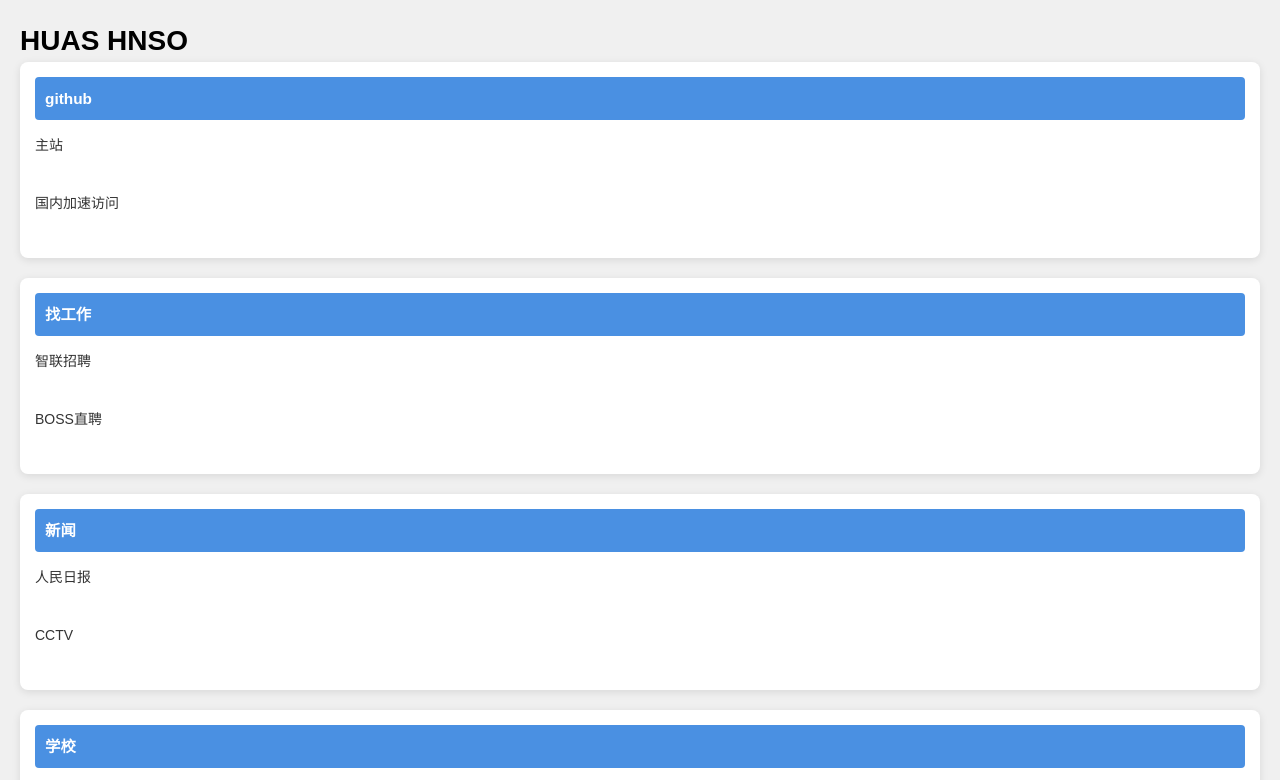
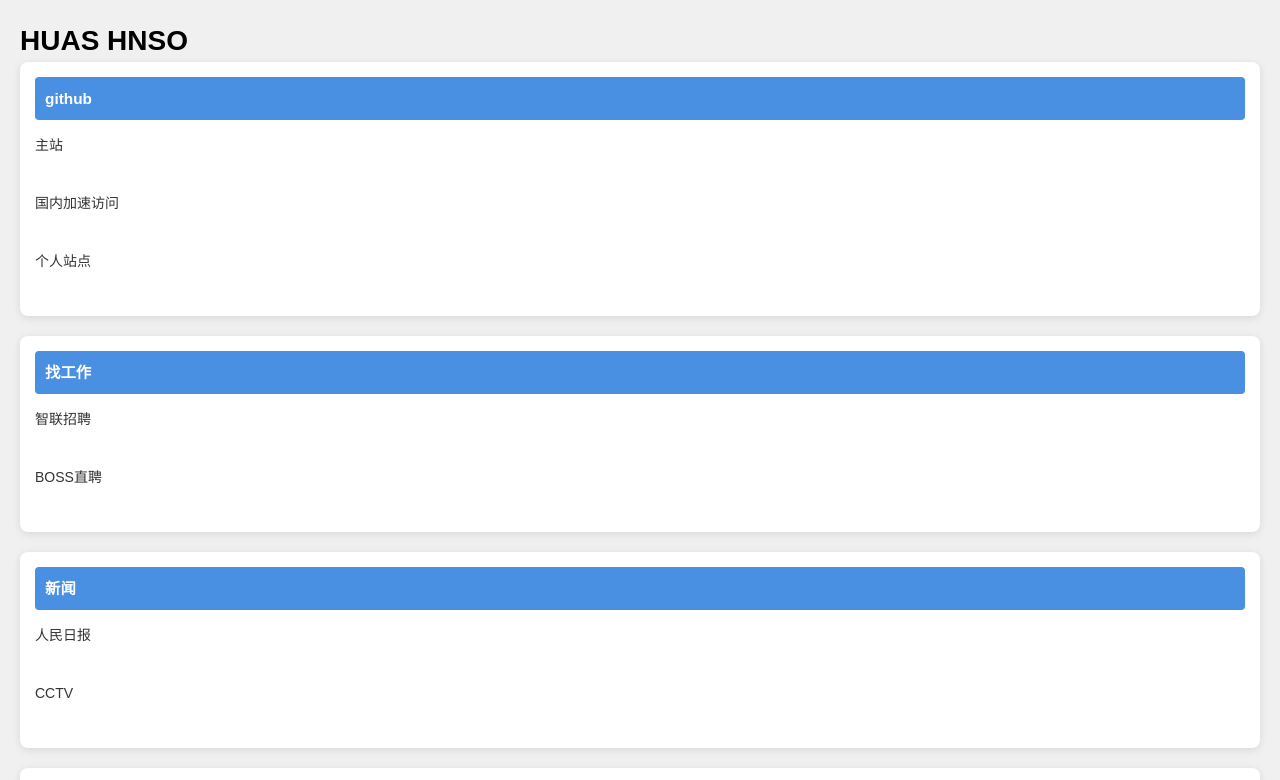
Before and after one commit to huashnso/huashnso.github.io, a plain HTML site: page index.html in a window 1280 px wide. Shown: the top 780 px of the page. Drawn offline with Linux system fonts and the light colour scheme.

Commit message:
Add personal site link to index.html

```diff
--- a/index.html
+++ b/index.html
@@ -24,7 +24,7 @@
         <h2>github</h2>
         <a href="https://github.com" title="github" target="_blank">主站</a><br>
         <a href="https://hub.fastgit.xyz" title="github" target="_blank">国内加速访问</a><br>
-
+        <a href="https://sy-3rw.pages.dev/" title="github" target="_blank">个人站点</a><br>
     </div>
 
     <div class="category entertainment">
```
